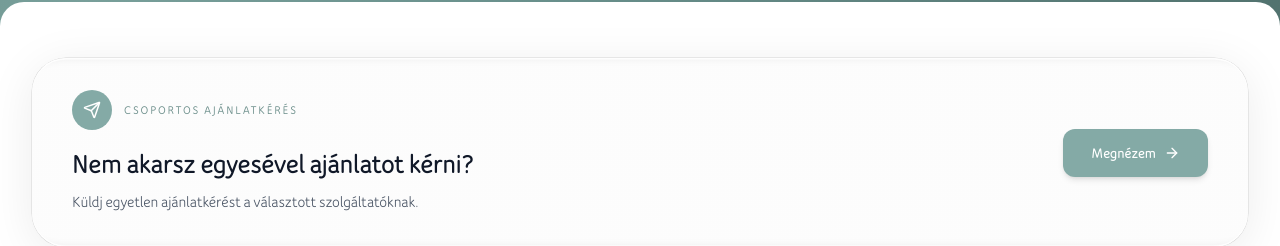
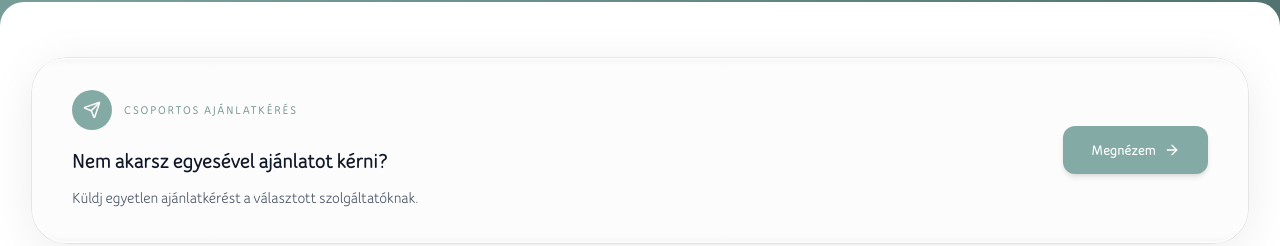
Before and after one commit to weinpergyula-dot/eskuvorekeszulok, a Next.js app: page / in a window 1280 px wide. Shown: the part 833-1079 px from the top of the page. Built offline with nearby package versions, Linux system fonts and the light colour scheme; no server answers; the database is empty.

Commit message:
Csoportos ajánlatkérés sáv: kisebb cím
Co-Authored-By: Claude Opus 5.5 <noreply@anthropic.com>
Claude-Session: https://claude.ai/code/session_01QVKeofKYxMo6Trce9gWPsp

```diff
--- a/src/components/home/group-quote-cta.tsx
+++ b/src/components/home/group-quote-cta.tsx
@@ -29,7 +29,7 @@ export function GroupQuoteCta() {
                 Csoportos ajánlatkérés
               </span>
             </div>
-            <h2 className="mt-4 font-heading text-2xl font-bold leading-tight text-gray-900 sm:text-[1.75rem]">
+            <h2 className="mt-4 font-heading text-xl font-bold leading-snug text-gray-900 sm:text-[1.375rem]">
               Nem akarsz egyesével ajánlatot kérni?
             </h2>
             <p className="mt-2 text-base leading-relaxed text-gray-600">
```
